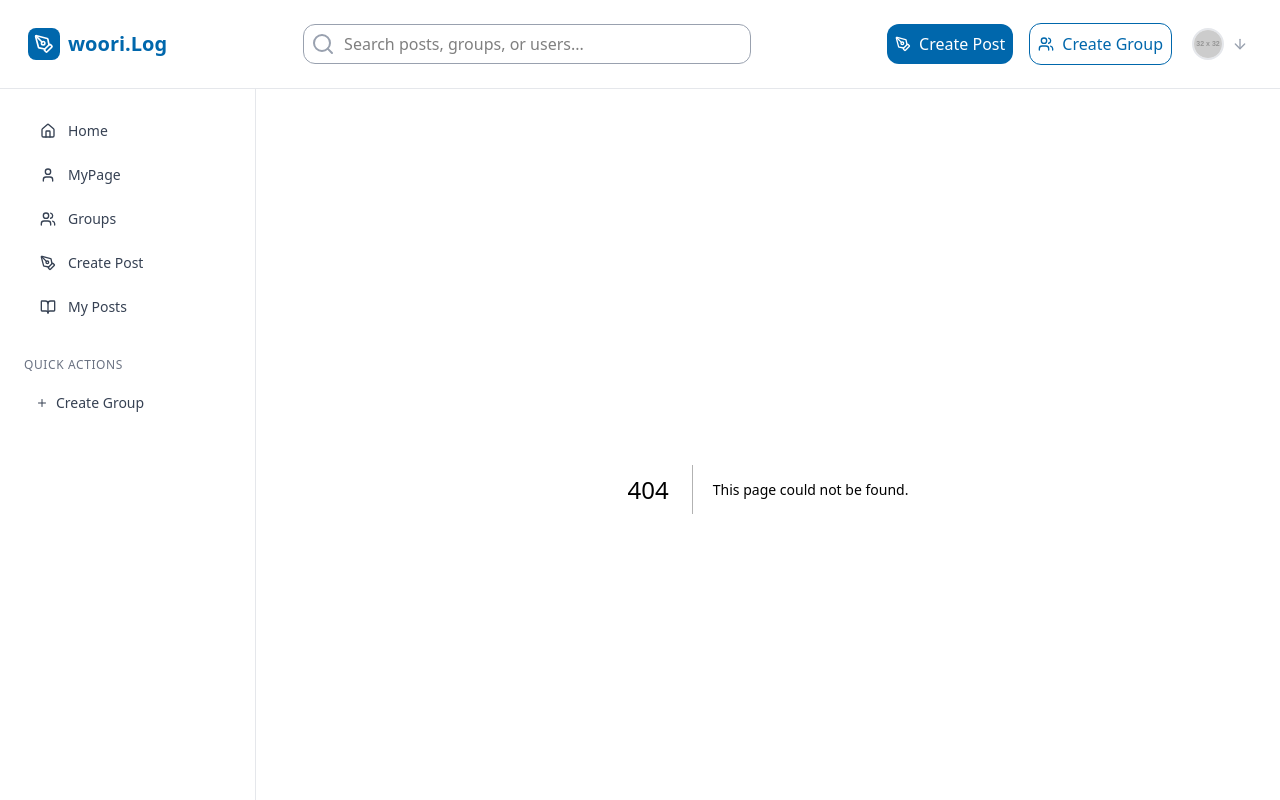
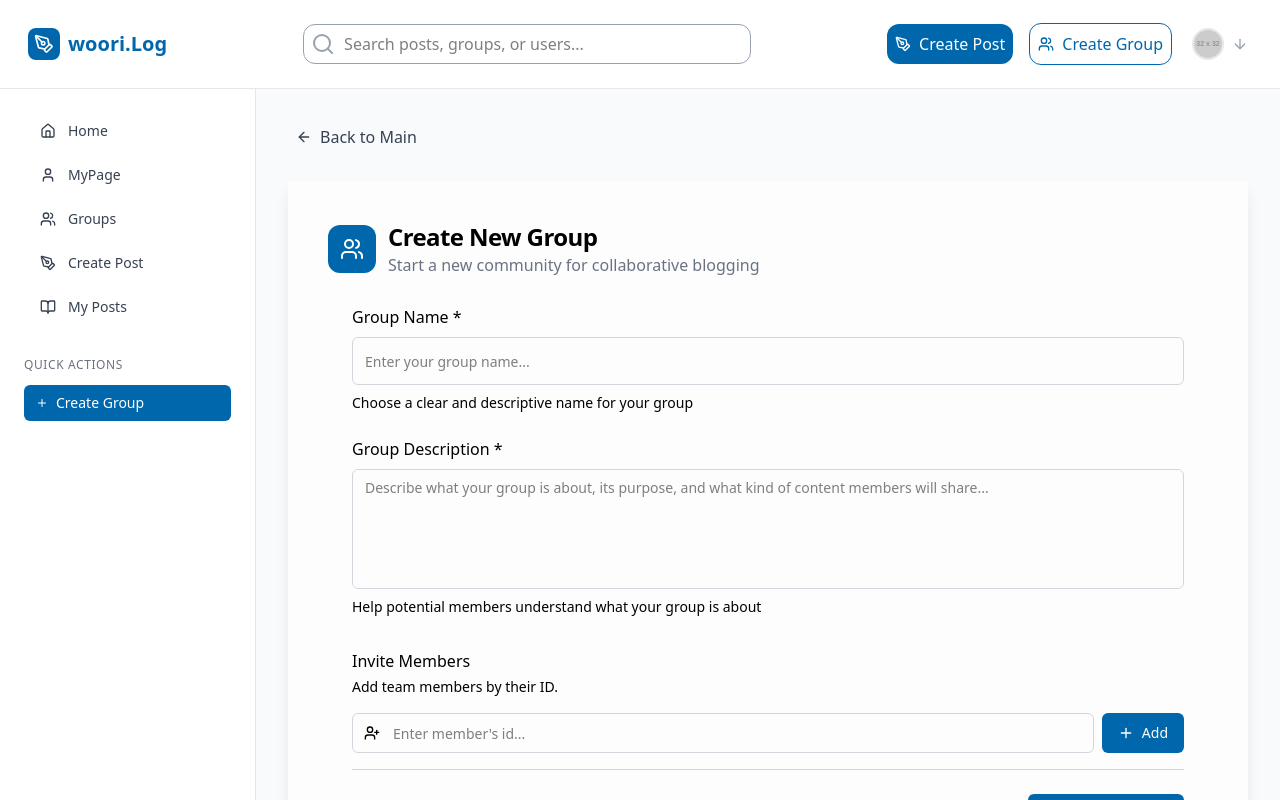
Before and after one commit to JBL28/woori.log, a Next.js app: page /createGroup in a window 1280 px wide. Before the commit this address had no page. Shown: the top 800 px of the page. Built offline with nearby package versions, Linux system fonts and the light colour scheme.

Commit message:
feat: group 생성 페이지 추가 & sidebar url 수정

```diff
--- /dev/null
+++ b/src/app/(group)/createGroup/page.js
@@ -0,0 +1,197 @@
+'use client'
+
+import { ArrowLeft, Plus, Send, UserPlus, Users, X } from "lucide-react";
+import Image from "next/image";
+import Link from "next/link";
+import { useState } from "react";
+
+export default function Page() {
+
+    const [groupName, setGroupName] = useState("");
+    const [groupDescription, setGroupDescription] = useState("");
+    const [inviteId, setInviteId] = useState("")
+    const [invitedMembers, setInvitedMembers] = useState([]);
+
+    const addMember = () => {
+        if(inviteId){
+            const newMember = {
+                id: inviteId,
+                name: inviteId
+            }
+        setInvitedMembers([...invitedMembers, newMember]);
+        setInviteId("");
+        }
+    }
+
+  const removeMember = (removeId) => {
+    setInvitedMembers(invitedMembers.filter(member => member.id !== removeId))
+  }
+
+    return (
+    <div className="flex min-h-screen bg-gray-50">
+      <div className="flex-1 p-8">
+        <div className="mx-auto max-w-5xl">
+          {/* Navigation */}
+            <Link href="/" className="inline-flex items-center px-2 py-1 text-gray-700 rounded-md mb-7
+                hover:bg-gray-100 dark:text-gray-300 dark:hover:bg-gray-700 transition-colors">
+                <ArrowLeft className="mr-2 h-4 w-4" />
+                Back to Main
+            </Link>
+
+          <div className="border-0 p-10 bg-white/60 backdrop-blur-sm shadow-lg">
+            <header className="mb-7">
+              <div className="flex items-center gap-3">
+                <div className="flex h-12 w-12 items-center justify-center rounded-xl bg-[#0067AC]">
+                  <Users className="h-6 w-6 text-white" />
+                </div>
+                <div>
+                  <div className="font-semibold tracking-tight text-2xl">Create New Group</div>
+                  <p className="text-gray-500">Start a new community for collaborative blogging</p>
+                </div>
+              </div>
+            </header>
+
+            <div className="p-6 pt-0 space-y-8">
+              {/* Group Basic Info */}
+              <div className="space-y-6">
+                <div className="space-y-2">
+                  <label htmlFor="group_name" className="text-base font-medium">
+                    Group Name *
+                  </label>
+                  <input
+                    id="group_name"
+                    placeholder="Enter your group name..."
+                    value={groupName}
+                    onChange={(e) => setGroupName(e.target.value)}
+                    className="flex w-full rounded-md px-3 py-2 mt-2 border border-gray-300 bg-transparent text-sm font-medium focus-visible:outline-none focus-visible:ring-2 focus-visible:ring-offset-2 h-12"
+                  />
+                  <p className="text-sm text-muted-foreground">
+                    Choose a clear and descriptive name for your group
+                  </p>
+                </div>
+
+                <div className="space-y-2">
+                  <label htmlFor="group_intro" className="text-base font-medium">
+                    Group Description *
+                  </label>
+                  <textarea
+                    id="group_intro"
+                    placeholder="Describe what your group is about, its purpose, and what kind of content members will share..."
+                    value={groupDescription}
+                    onChange={(e) => setGroupDescription(e.target.value)}
+                    className="flex w-full mt-2 rounded-md border border-gray-300 px-3 py-2 text-sm focus-visible:outline-none focus-visible:ring-2 focus-visible:ring-offset-2 min-h-[120px] resize-none"
+                  />
+                  <p className="text-sm text-muted-foreground">
+                    Help potential members understand what your group is about
+                  </p>
+                </div>
+              </div>
+
+              {/* Group Preview */}
+              {(groupName || groupDescription) && (
+                <div className="space-y-2">
+                  <label className="text-base font-medium">Preview</label>
+                  <div className="mt-2 border-2 border-dashed border-gray-200 dark:border-gray-700">
+                    <div className="p-6">
+                      <div className="flex items-start gap-4">
+                        <div className="flex h-16 w-16 items-center justify-center rounded-xl bg-[#0067AC] text-white">
+                          <Users className="h-8 w-8" />
+                        </div>
+                        <div className="flex-1">
+                          <h3 className="text-xl font-semibold mb-2">
+                            {groupName || "Your Group Name"}
+                          </h3>
+                          <p className="text-muted-foreground">
+                            {groupDescription || "Your group description will appear here..."}
+                          </p>
+                          <div className="flex items-center gap-4 mt-4 text-sm text-muted-foreground">
+                            <span>0 members</span>
+                            <span>0 posts</span>
+                          </div>
+                        </div>
+                      </div>
+                    </div>
+                  </div>
+                </div>
+              )}
+
+              {/* Member Invitation */}
+              <div className="space-y-4">
+                <div>
+                  <label className="text-base font-medium">Invite Members</label>
+                  <p className="text-sm text-muted-foreground mt-1">
+                    Add team members by their ID.
+                  </p>
+                </div>
+
+                <div className="flex gap-2">
+                  <div className="flex-1 relative">
+                    <UserPlus className="absolute left-3 top-1/2 h-4 w-4 -translate-y-1/2 text-muted-foreground" />
+                    <input
+                    value={inviteId}
+                    onChange={(e) => setInviteId(e.target.value)}
+                      placeholder="Enter member's id..."
+                      className="flex h-10 w-full rounded-md border border-gray-300 px-3 py-2 text-sm focus-visible:outline-none focus-visible:ring-2 focus-visible:ring-offset-2 pl-10"
+                    />
+                  </div>
+                  <button
+                    onClick={addMember}
+                    className="inline-flex items-center justify-center whitespace-nowrap rounded-md text-sm font-medium transition-colors focus-visible:outline-none focus-visible:ring-2 focus-visible:ring-offset-2 h-10 px-4 py-2 bg-[#0067AC] text-white hover:bg-[#0067AC]/90"
+                  >
+                    <Plus className="h-4 w-4 mr-2" />
+                    Add
+                  </button>
+                </div>
+
+                {/* Invited Members List */}
+                {invitedMembers.length > 0 && (
+                  <div className="space-y-3">
+                    <label className="text-sm font-medium text-muted-foreground">
+                      Invited Members ({invitedMembers.length})
+                    </label>
+                    <div className="mt-2 space-y-2 max-h-48 overflow-y-auto">
+                      {invitedMembers.map((member) => (
+                        <div key={member.id} className="flex items-center justify-between p-3 bg-gray-50 dark:bg-slate-800 rounded-lg">
+                          <div className="flex items-center gap-3">
+                            <p className="h-8 w-8">
+                              <img src="https://placehold.co/32"
+                                className="h-8 w-8 rounded-full object-cover border-2 border-gray-200 dark:border-gray-600"
+                              />
+                            </p>
+                            <div>
+                              <div className="font-medium text-sm">{member.name}</div>
+                              <div className="text-xs text-muted-foreground">{member.id}</div>
+                            </div>
+                          </div>
+                          <button
+                            variant="ghost"
+                            size="sm"
+                            onClick={() => removeMember(member.id)}
+                            className="text-red-500 hover:text-red-700 hover:bg-red-50"
+                          >
+                            <X className="h-4 w-4" />
+                          </button>
+                        </div>
+                      ))}
+                    </div>
+                  </div>
+                )}
+
+              {/* Action Buttons */}
+              <div className="flex justify-end pt-6 border-t border-t-gray-300">
+                <button
+                  className="inline-flex items-center justify-center p-2 rounded-md text-sm font-medium transition-colors focus-visible:outline-none focus-visible:ring-2 focus-visible:ring-offset-2 h-10 px-4 py-2 bg-[#0067AC] text-white hover:bg-[#0067AC]/90">
+                  <Send/>
+                  <p className="pl-3">
+                     Create Group
+                  </p>
+                </button>
+              </div>
+            </div>
+          </div>
+        </div>
+      </div>
+    </div>
+    </div>
+    );
+}
--- a/src/components/common/Header.jsx
+++ b/src/components/common/Header.jsx
@@ -26,7 +26,7 @@ export default function Header() {
             <input
               type="text"
               placeholder="Search posts, groups, or users..."
-              className="w-full pl-10 pr-10 h-10 rounded-xl border border-gray-400 focus:border-[#0067AC] focus:ring-[#0067AC] dark:border-gray-700 dark:bg-slate-800"
+              className="w-full pl-10 pr-10 h-10 rounded-xl bg-white border border-gray-400 focus:border-[#0067AC] focus:ring-[#0067AC] dark:border-gray-700 dark:bg-slate-800"
             />
           </div>
         </div>
@@ -37,7 +37,7 @@ export default function Header() {
             Create Post
           </Link>
 
-          <Link href="/" className="p-2 border rounded-xl border-[#0067AC] text-[#0067AC] hover:bg-[#0067AC] hover:text-white flex items-center">
+          <Link href="/createGroup" className="p-2 border rounded-xl border-[#0067AC] text-[#0067AC] hover:bg-[#0067AC] hover:text-white flex items-center">
             <Users className="mr-2 h-4 w-4" />
             Create Group
           </Link>
--- a/src/components/common/sidebar/Sidebar.jsx
+++ b/src/components/common/sidebar/Sidebar.jsx
@@ -13,7 +13,7 @@ const sidebarItems = [
 ]
 
 const quickActions = [
-  { title: "Create Group", href: "/groups/create", icon: Plus },
+  { title: "Create Group", href: "/createGroup", icon: Plus },
 ]
 
 export function Sidebar() {
```
